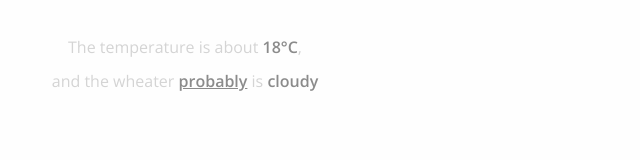
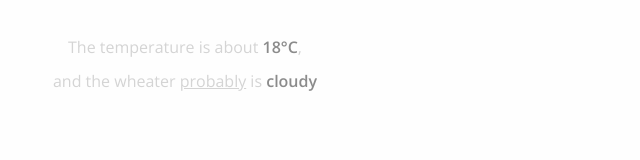
Before and after one commit to KoenWestendorp/SMPL-Wheater, a plain HTML site: page index.html in a window 1280 px wide. Shown: the part 412-572 px from the top of the page, 455-1095 px from the left. Drawn offline with nearby package versions, Linux system fonts and the light colour scheme.

Commit message:
underline refined

```diff
--- a/css/main.sass
+++ b/css/main.sass
@@ -21,12 +21,16 @@ div.wheater
       size: cover
     margin-bottom: 60px
 
-  span.underline
-    text-decoration: underline
+
 
   span
     font-weight: 600
     color: $dark
+
+  span.underline
+    text-decoration: underline
+    font-weight: normal
+    color: $grey
 
 .copy_right
   color: $grey
```
Also changed, not shown: css/main.css, css/main.min.css, 1 other file.
